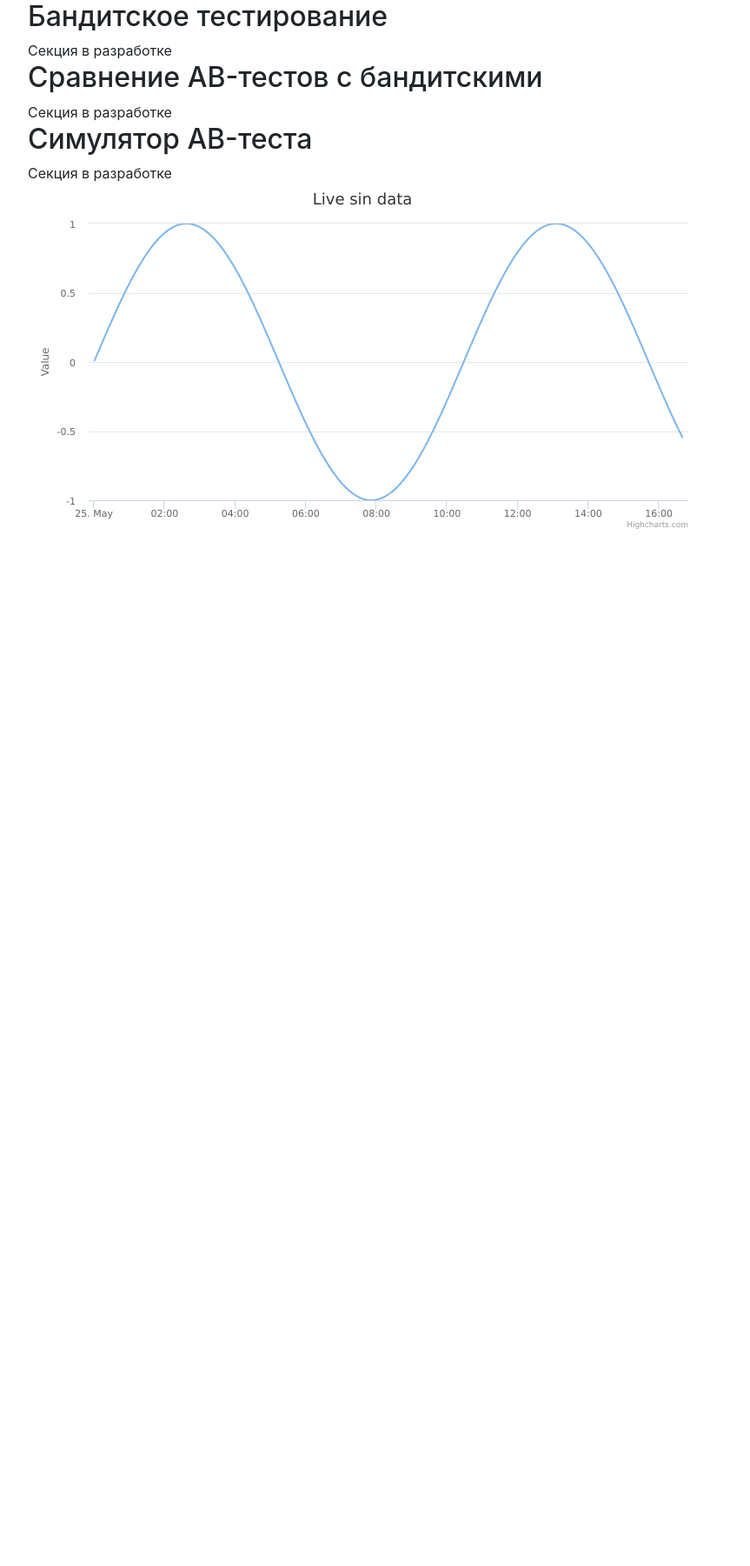
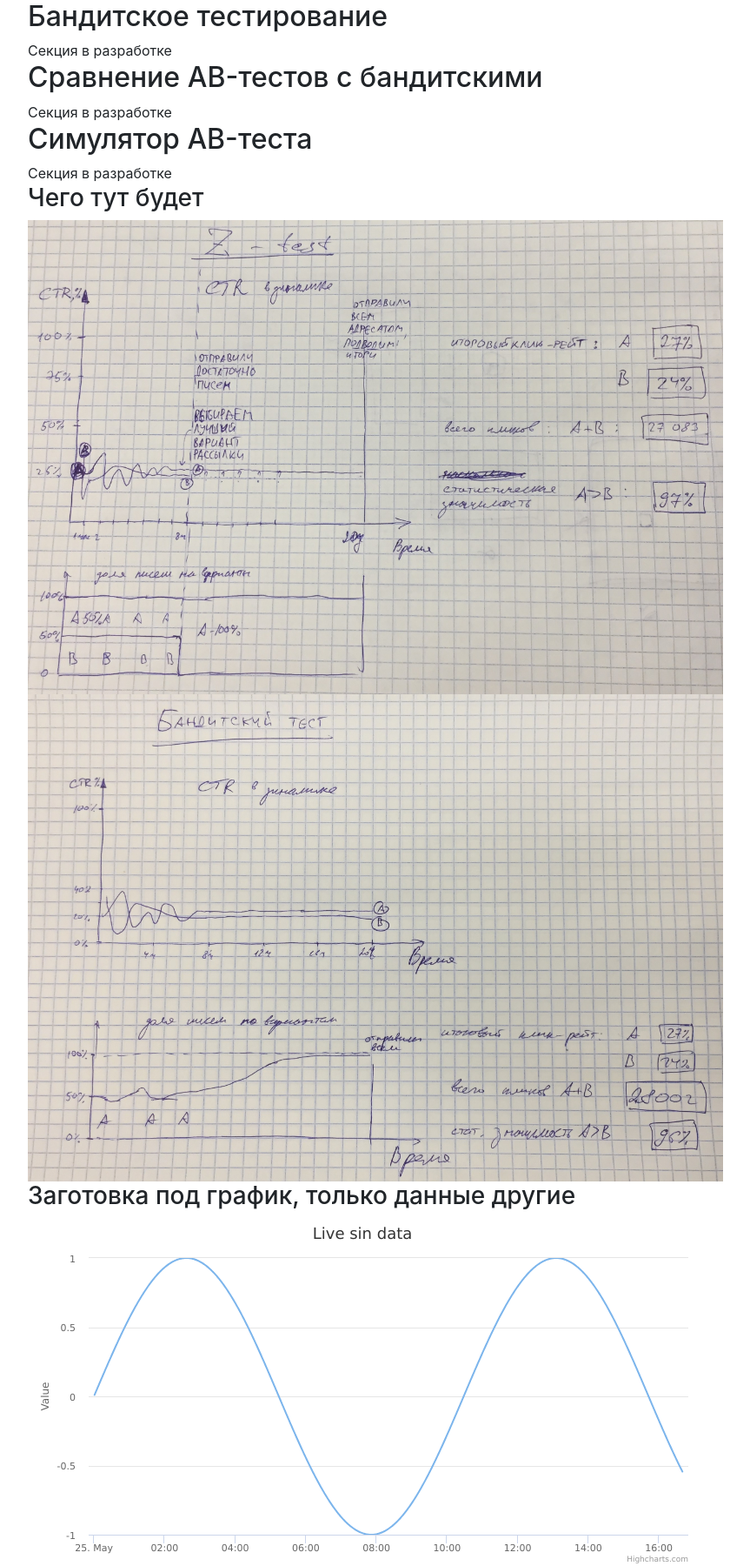
Before and after one commit to victordremov/ab-testing-strategies-website, a Django app: page /landing/ in a window 1280 px wide. Shown: the part 1392-3192 px from the top of the page at 87% size, without its empty margins (223-1086 px from the left). Before the commit the page ends 2000 px from the top, so only its background shows below. Run offline with Django 3.2, Linux system fonts and the light colour scheme; some libraries are stand-ins or nearby versions.

Commit message:
написал abstract

```diff
--- a/ab_testing_strategies/settings.py
+++ b/ab_testing_strategies/settings.py
@@ -117,5 +117,7 @@ USE_TZ = True
 # https://docs.djangoproject.com/en/2.2/howto/static-files/
 
 STATIC_URL = '/static/'
+STATIC_ROOT = os.path.join(BASE_DIR, 'static')
 
-STATIC_ROOT = os.path.join(BASE_DIR, 'static')
+MEDIA_URL = '/media/'
+MEDIA_ROOT = os.path.join(BASE_DIR, 'media')
--- a/landing/static/css/styles.css
+++ b/landing/static/css/styles.css
@@ -10,3 +10,6 @@ html {
 header h1 {
     text-align: center;
 }
+img {
+    max-width: 800px;
+}
--- a/landing/templates/landing/landing.html
+++ b/landing/templates/landing/landing.html
@@ -1,4 +1,5 @@
 {% extends "landing/base_generic.html" %}
+{% load static %}
 
 {% block header %}
     <h1>Стратегии AB-тестирования</h1>
@@ -84,16 +85,25 @@
     <section id="simulator">
         <header><h2>Симулятор AB-теста</h2></header>
         Секция в разработке
-        <div id="ctr-plot"></div>
+        <section>
+            <header><h3>Чего тут будет</h3></header>
+            <img src="{% static 'images/ab-test-with-z-test-stub.jpg' %}" alt="Графики для Z-теста">
+            <img src="{% static 'images/ab-test-with-bandits-stub.jpg' %}" alt="Графики для AB-теста">
+        </section>
+        <section>
+            <header><h3>Заготовка под график, только данные другие</h3></header>
+            <div id="ctr-plot"></div>
+        </section>
+
     </section>
 
 
 {% endblock content %}
 
 {% block javascript %}
+
     <script type="text/javascript" src="https://code.highcharts.com/highcharts.js"></script>
     <script type="text/javascript" src="https://code.highcharts.com/modules/exporting.js"></script>
     <script type="text/javascript" src="https://code.highcharts.com/modules/export-data.js"></script>
-    {% load static %}
     <script type="text/javascript" src="{% static 'js/make-ctr-plot.js' %}"></script>
 {% endblock javascript %}
```
Also changed, not shown: landing/static/images/ab-test-with-bandits-stub.jpg (added), landing/static/images/ab-test-with-z-test-stub.jpg (added).
